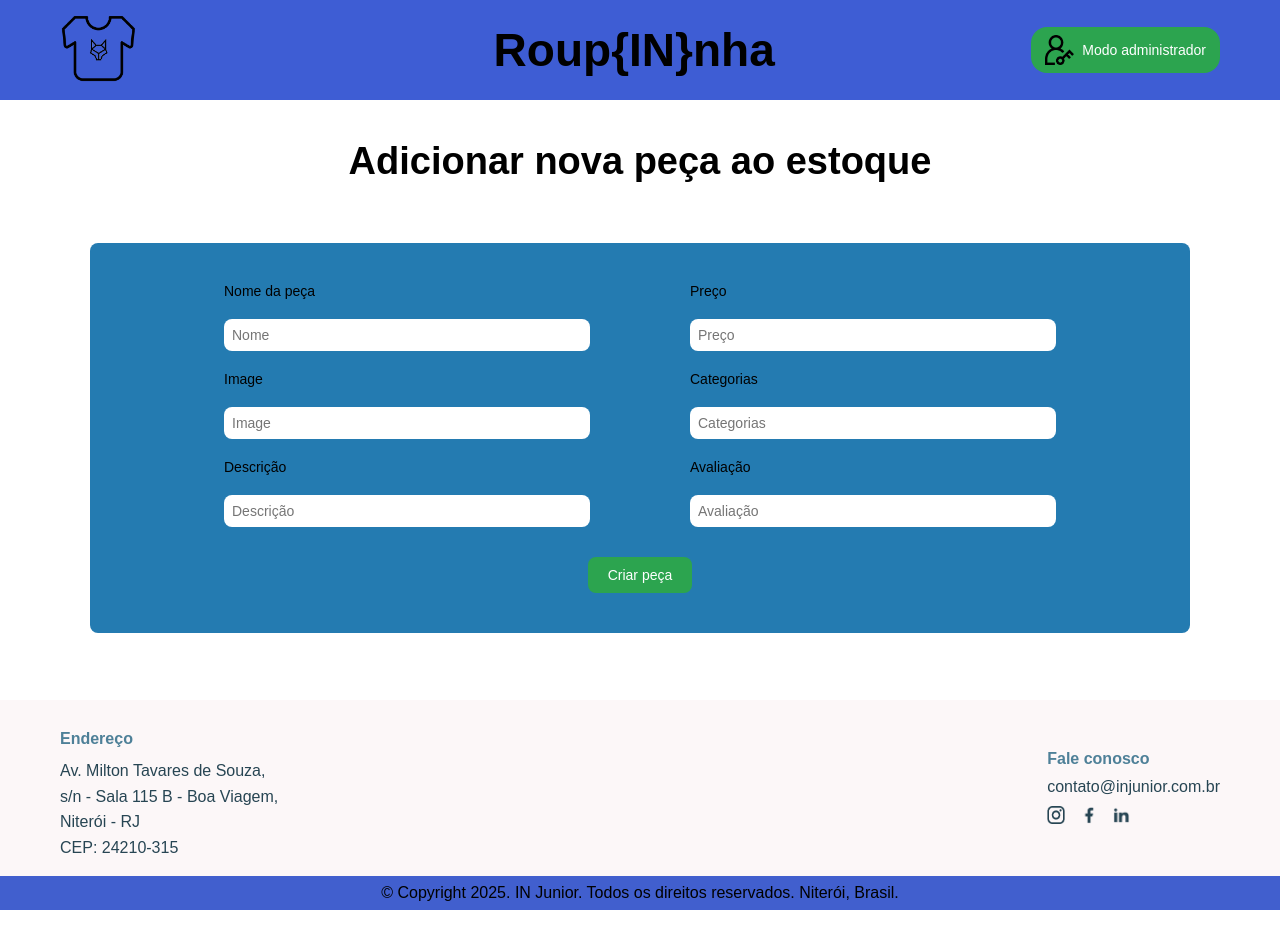
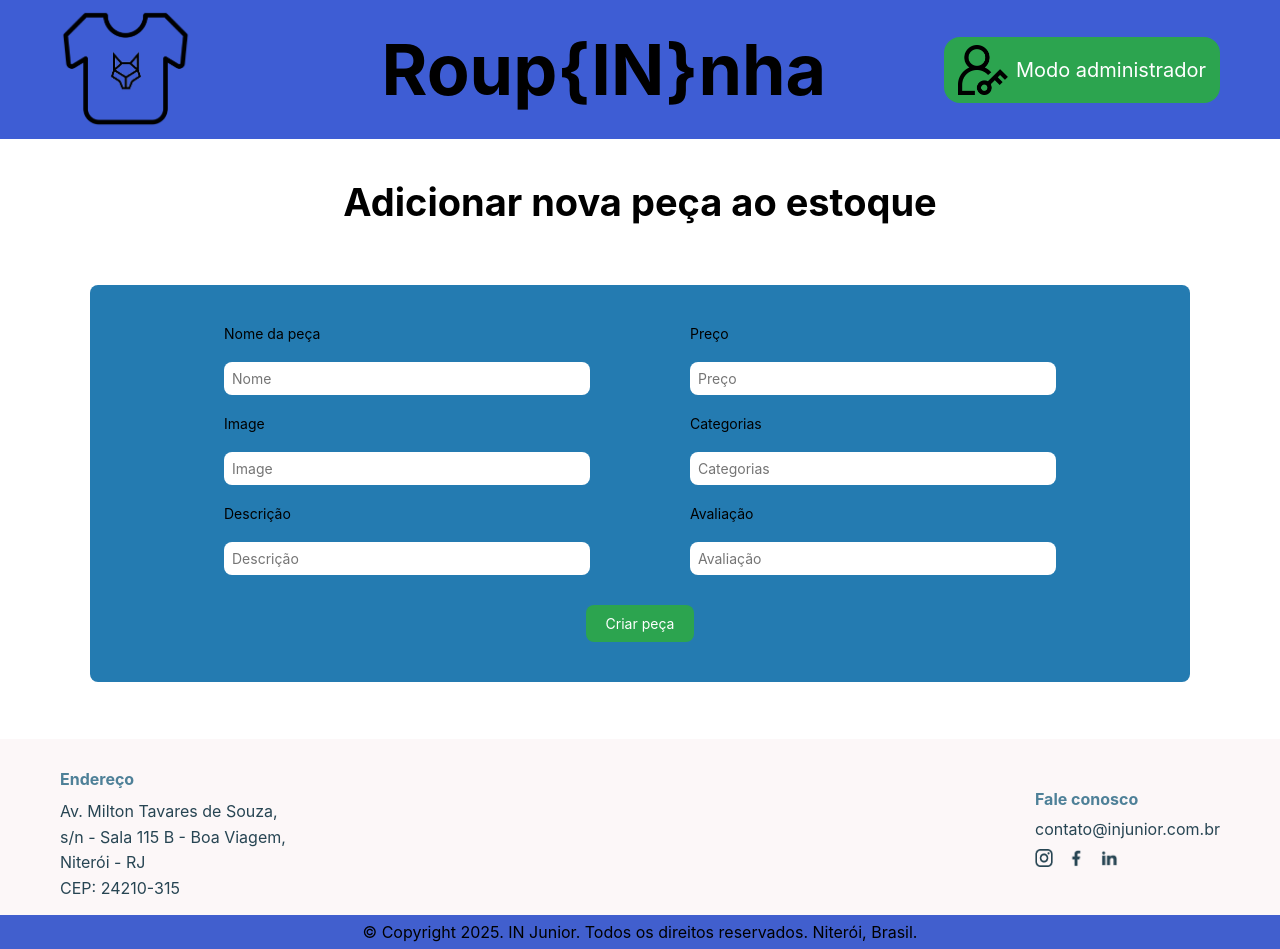
Before and after one commit to gabrieltrindade-dev/tarefa-api-promises-InJunior, a plain HTML site: page adicionar-page/adicionar.html in a window 1280 px wide. Before the commit the page ends 910 px from the top, so only its background shows below. Drawn offline with Linux system fonts and the light colour scheme.

Commit message:
feat: css pagina adicionar

```diff
--- a/adicionar-page/style.css
+++ b/adicionar-page/style.css
@@ -1,11 +1,12 @@
-*{
+* {
   padding: 0;
   margin: 0;
-  font-family: Arial, sans-serif;
+  font-family: 'Inter', Arial, Helvetica, sans-serif;
+  text-decoration: none;
 }
 
 header {
-  height: 100px;
+  height: 139px;
   background-color: #3e5dd4;
   display: flex;
   align-items: center;
@@ -14,7 +15,7 @@ header {
 }
 
 .logo img {
-  height: 70px;
+  height: 120px;
 }
 
 .areaH1 {
@@ -24,9 +25,9 @@ header {
 }
 
 header h1 {
-  font-size: 46px;
+  font-size: 70px;
   color: black;
-  margin-left: 100px;
+  margin-left: 70px;
 }
 
 .areaAdmin {
@@ -39,12 +40,12 @@ header h1 {
 }
 
 .areaAdmin img {
-  height: 30px;
+  height: 50px;
 }
 
 .areaAdmin p {
   color: white;
-  font-size: 14px;
+  font-size: 20px;
   margin: 0;
 }
 
```
